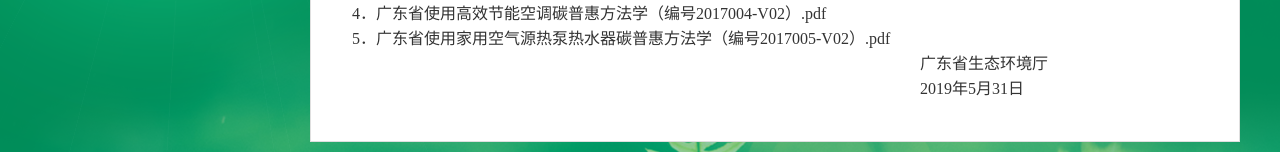
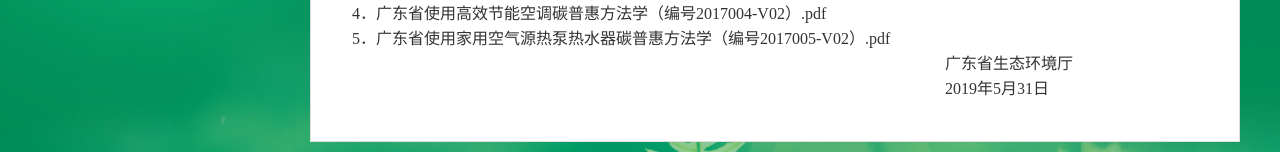
Before and after one commit to LinTaiEcoTech/LinTai, a plain HTML site: page news/news1.html in a window 1280 px wide. Shown: the part 598-750 px from the top of the page. Drawn offline with Linux system fonts and the light colour scheme.

Commit message:
Update news1.html

```diff
--- a/news/news1.html
+++ b/news/news1.html
@@ -126,8 +126,7 @@
 							</p>
 							<p style="text-indent: 32px;"><span style="background: rgb(255, 255, 255); color: rgb(51, 51, 51); font-family: 宋体; font-size: 16px;">
 								为贯彻中共中央、国务院印发的《粤港澳大湾区发展规划纲要》、《关于全面加强生态环境保护坚决打好污染防治攻坚战的意见》，结合国家发展改革委等部委印发的《建立市场化、多元化生态保护补偿机制行动计划》有关要求，现就进一步完善碳普惠制试点工作通知如下：
-							</p><p style="text-indent: 32px;"><span style="background: rgb(255, 255, 255); color: rgb(51, 51, 51); font-family: 宋体; font-size: 16px;">
-								一、即日起，我厅恢复受理省级碳普惠核证减排量（以下简称“PHCER”）备案申请工作，相关工作要求及程序仍按《关于碳普惠制核证减排量管理暂行办法》执行。
+							</p><p style="text-indent: 32px;"><span style="background: rgb(255, 255, 255); color: rgb(51, 51, 51); font-family: 宋体; font-size: 16px;">								一、即日起，我厅恢复受理省级碳普惠核证减排量（以下简称“PHCER”）备案申请工作，相关工作要求及程序仍按《关于碳普惠制核证减排量管理暂行办法》执行。
 							</p>							<p style="text-indent: 32px;"><span style="background: rgb(255, 255, 255); color: rgb(51, 51, 51); font-family: 宋体; font-size: 16px;">
 								二、随文印发修订后的《广东省林业碳汇碳普惠方法学》等5个方法学，鼓励在全省生态保护区、贫困地区开展包括农林业PHCER在内的相关工作，积极引导广东省碳排放管理和交易控排企业及其他相关单位购买上述地区的PHCER。
 							</p><p style="text-indent: 32px;"><span style="background: rgb(255, 255, 255); color: rgb(51, 51, 51); font-family: 宋体; font-size: 16px;">
@@ -145,10 +144,10 @@
 							</p>
 							<p style="text-indent: 32px;"><a href="../images/5.pdf"><span style="background: rgb(255, 255, 255); color: rgb(51, 51, 51); font-family: 宋体; font-size: 16px;">
 								5．广东省使用家用空气源热泵热水器碳普惠方法学（编号2017005-V02）.pdf</span></a>
-							</p><p style="text-indent: 600px;"><span style="background: rgb(255, 255, 255); color: rgb(51, 51, 51); font-family: 宋体; font-size: 16px;">
+							</p><p style="text-indent: 625px;"><span style="background: rgb(255, 255, 255); color: rgb(51, 51, 51); font-family: 宋体; font-size: 16px;">
 								广东省生态环境厅
 							</p>
-							<p style="text-indent: 600px;"><span style="background: rgb(255, 255, 255); color: rgb(51, 51, 51); font-family: 宋体; font-size: 16px;">
+							<p style="text-indent: 625px;"><span style="background: rgb(255, 255, 255); color: rgb(51, 51, 51); font-family: 宋体; font-size: 16px;">
 								2019年5月31日
 							</p><p style="text-indent: 32px;"><span style="background: rgb(255, 255, 255); color: rgb(51, 51, 51); font-family: 宋体; font-size: 16px;">
 
```
